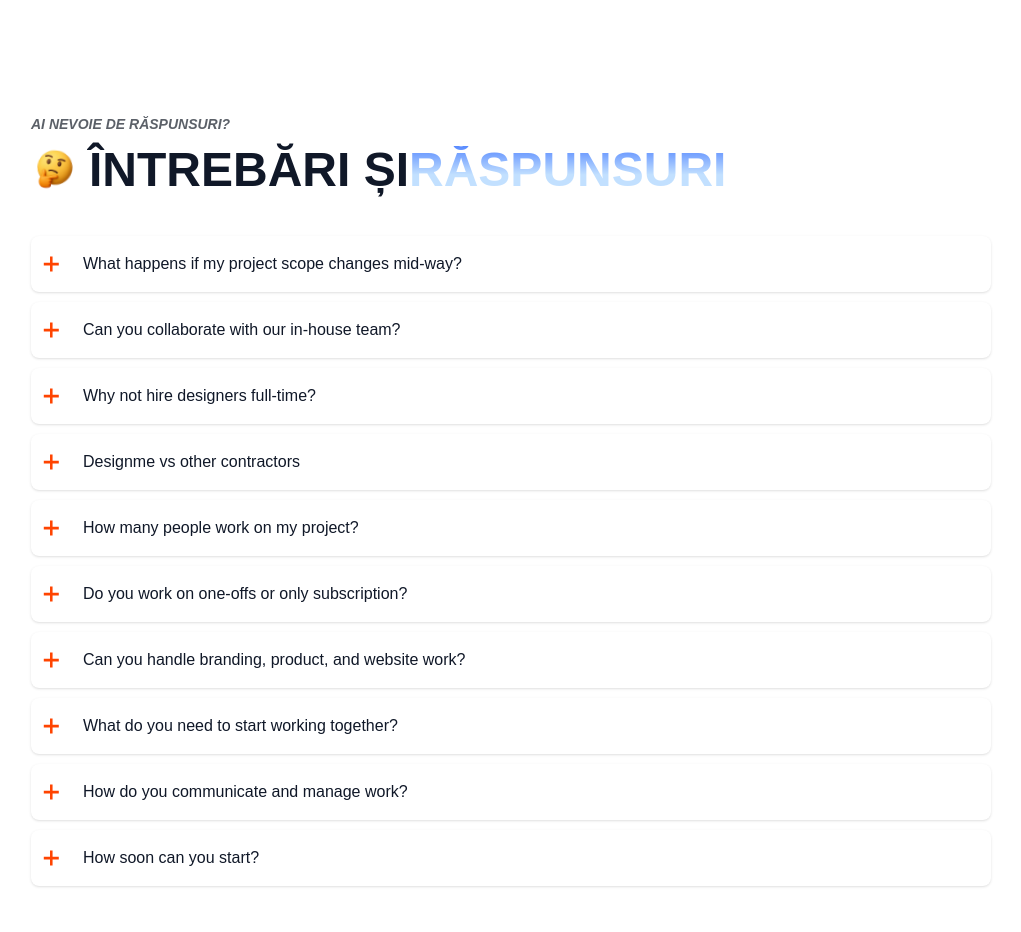
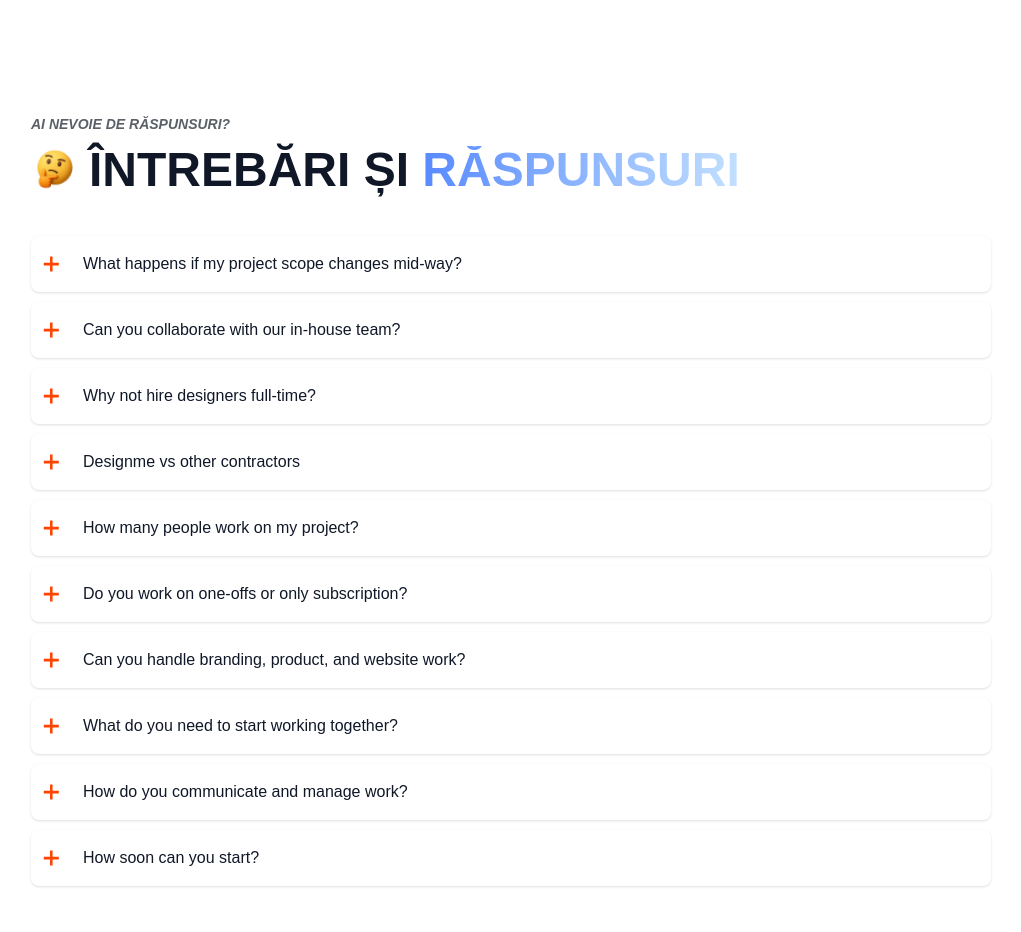
Before and after one commit to cmaxdev/tagbyte-fe, a Next.js app: page / in a window 1280 px wide. Shown: the part 4640-5572 px from the top of the page, without its empty margins (129-1150 px from the left). Built offline with nearby package versions, Linux system fonts and the light colour scheme.

Commit message:
fix minor issue

```diff
--- a/src/components/dashboard/FAQSection.tsx
+++ b/src/components/dashboard/FAQSection.tsx
@@ -14,7 +14,8 @@ export default function FAQSection() {
             <FaqIcon />
           </span>
           <span className="text-gray-900">ÎNTREBĂRI ȘI</span>
-          <span className="bg-[linear-gradient(to_bottom,#588AFF_0%,#C2E0FF_60%)] bg-clip-text text-transparent"> RĂSPUNSURI</span>
+          &nbsp;
+          <span className="bg-[linear-gradient(to_right,#588AFF_0%,#C2E0FF_100%)] bg-clip-text text-transparent"> RĂSPUNSURI</span>
         </h2>
       </div>
 
```
